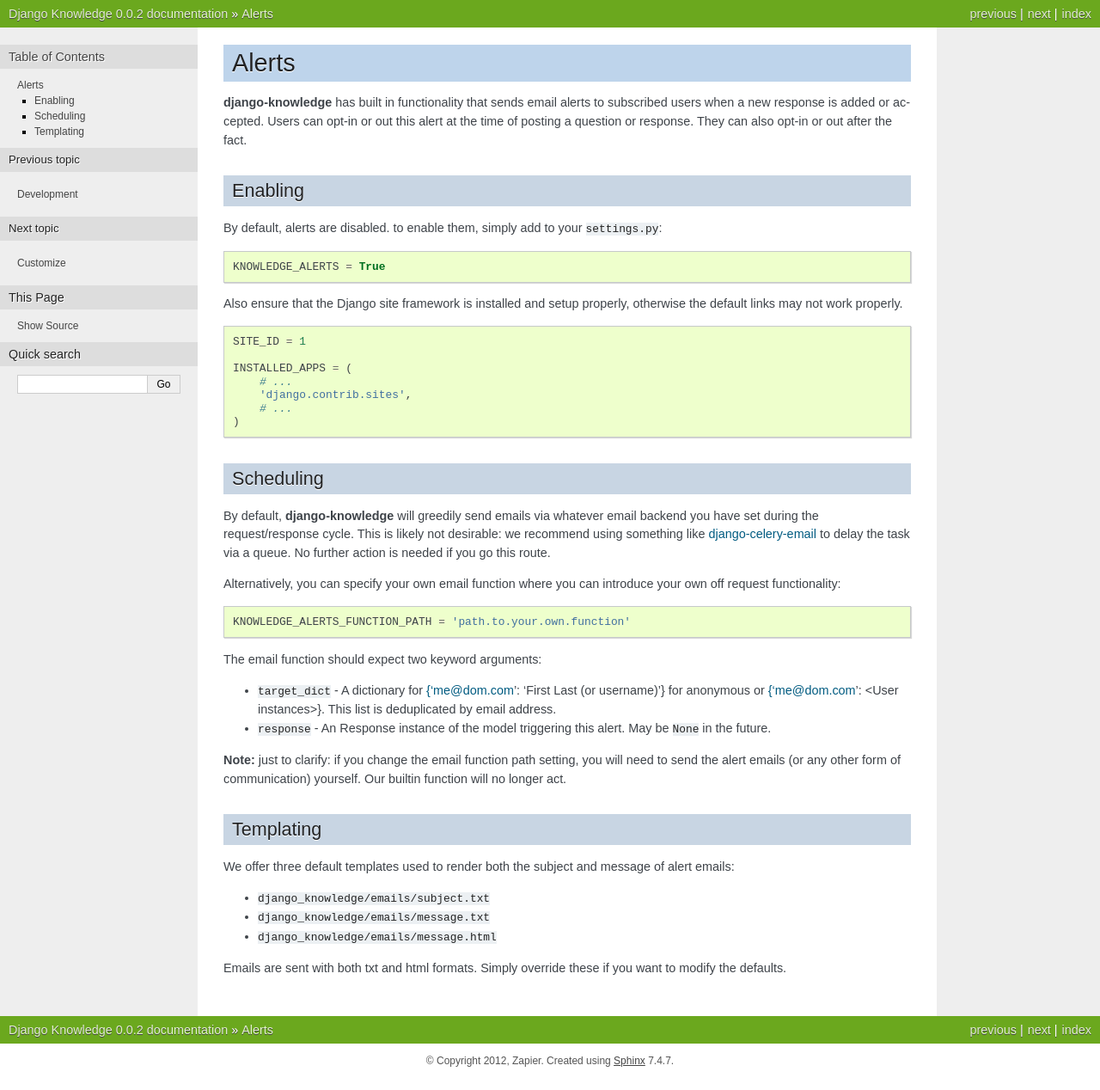
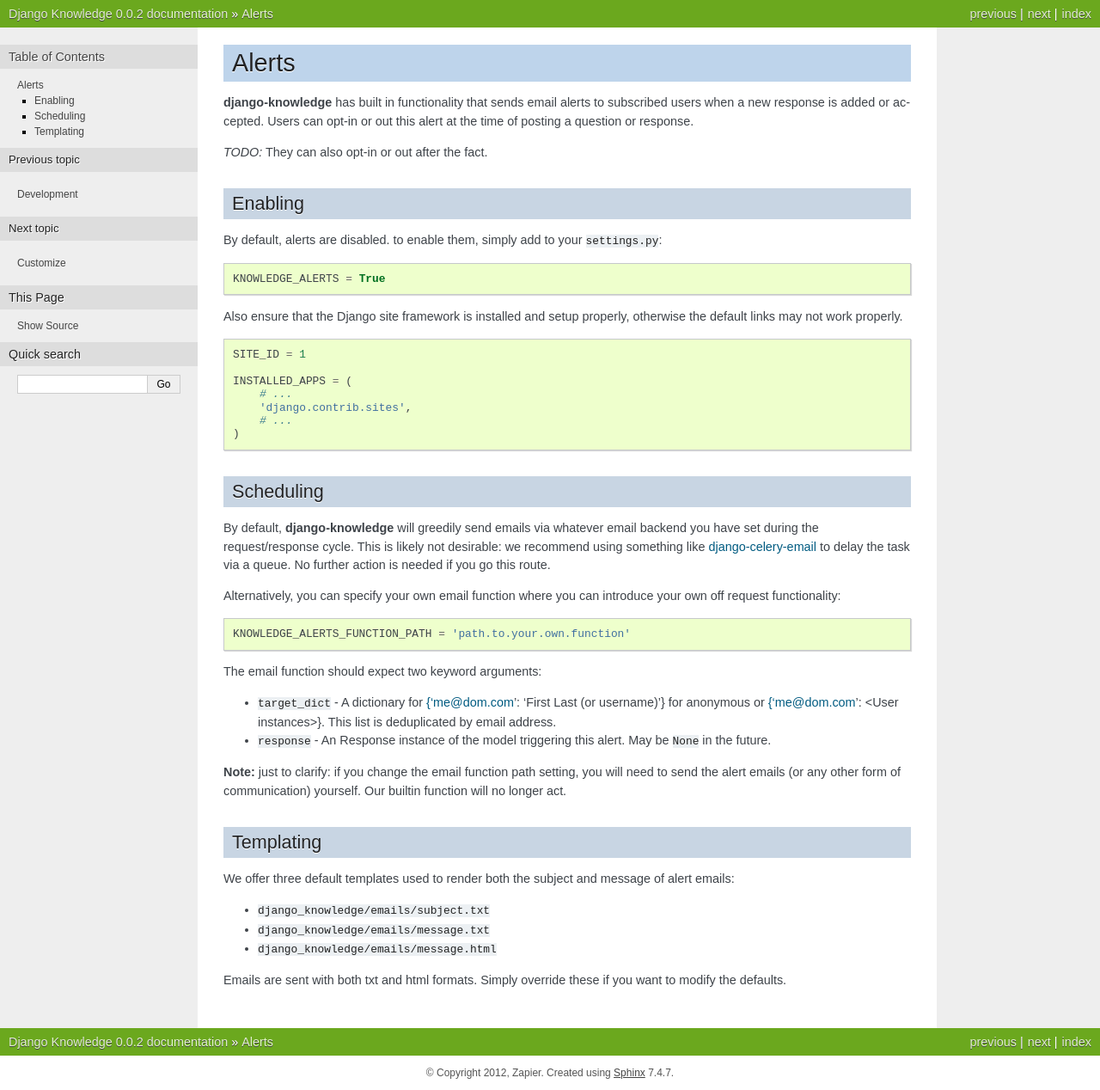
Before and after one commit to zapier/django-knowledge, a Sphinx documentation site: the page built from docs/alerts.rst, in a window 1280 px wide. Shown: the whole page at 86% size. Built offline with Sphinx 7.4.7, drawn with Linux system fonts in a browser that asks for light colours.

```diff
--- a/docs/alerts.rst
+++ b/docs/alerts.rst
@@ -3,8 +3,9 @@ Alerts
 
 **django-knowledge** has built in functionality that sends email alerts to
 subscribed users when a new response is added or accepted. Users can opt-in
-or out this alert at the time of posting a question or response. They can
-also opt-in or out after the fact.
+or out this alert at the time of posting a question or response.
+
+*TODO:* They can also opt-in or out after the fact.
 
 
 Enabling
--- a/setup.py
+++ b/setup.py
@@ -16,9 +16,9 @@ setup(
     packages=['knowledge'],
     package_data={'knowledge': [
       'migrations/*',
-      'static/knowledge/css/*',
-      'templates/django_knowledge/*',
-      'templates/django_knowledge/emails/*',
+      'static/knowledge/css/*.css',
+      'templates/django_knowledge/*.html',
+      'templates/django_knowledge/emails/*.html',
       'templatetags/*']},
     classifiers = ['Development Status :: 3 - Alpha',
                    'Environment :: Web Environment',
```
Also changed, not shown: 1 other file.
